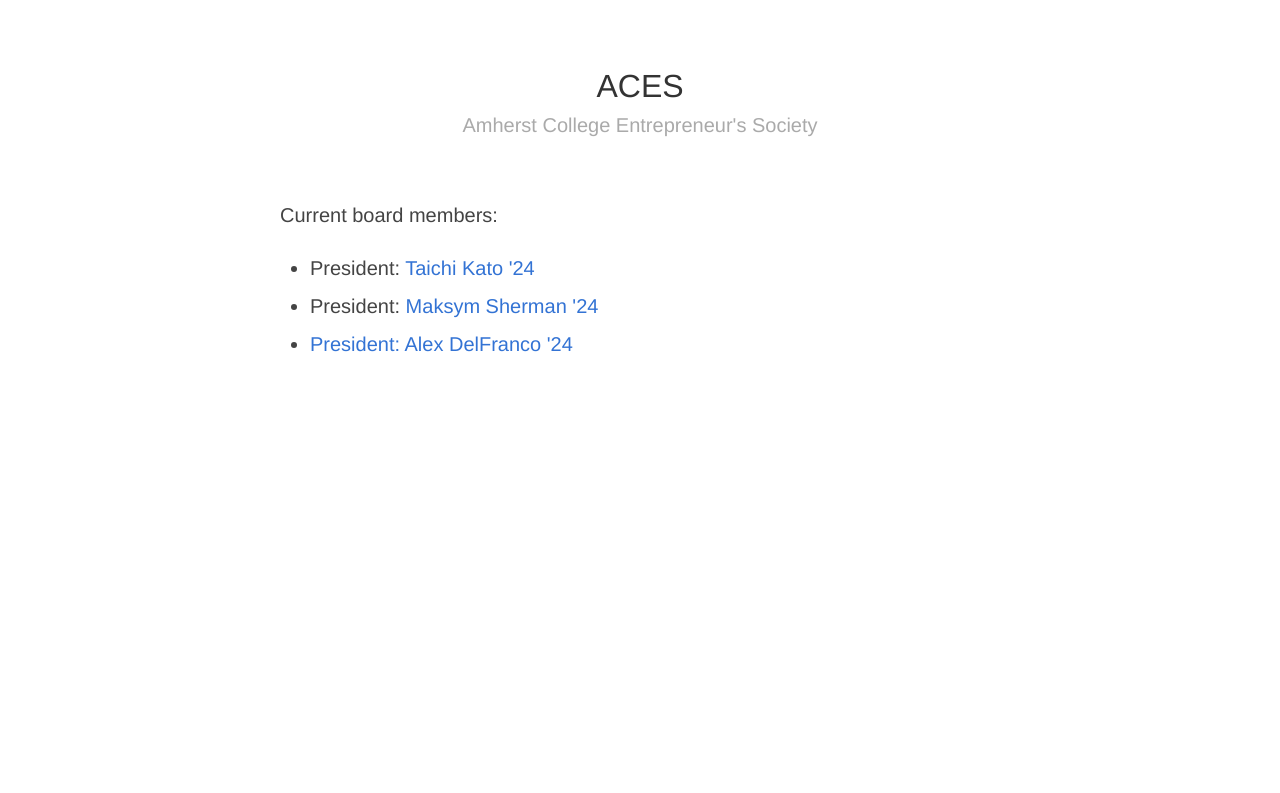
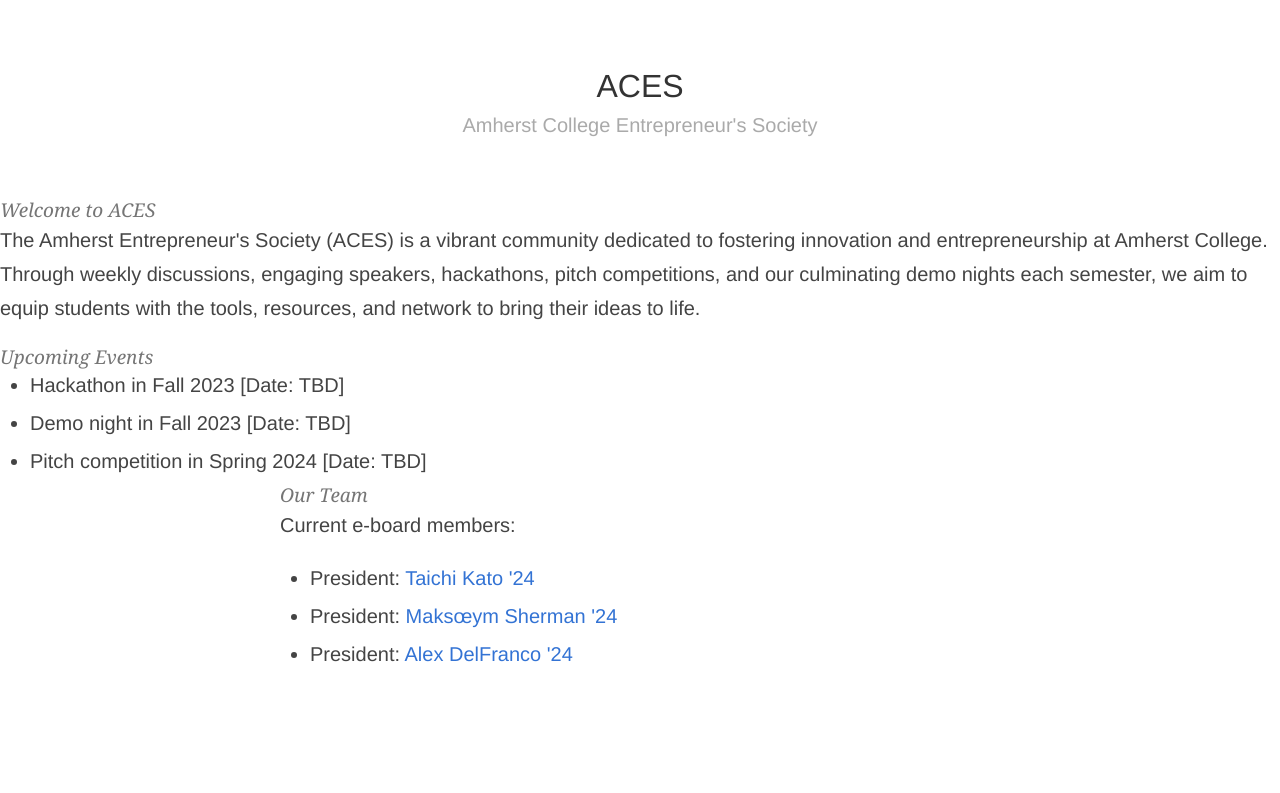
Before and after one commit to taixhi/aces, a plain HTML site: page index.html in a window 1280 px wide. Drawn offline with Linux system fonts and the light colour scheme.

Commit message:
Update index.html

```diff
--- a/index.html
+++ b/index.html
@@ -312,13 +312,27 @@
             </header>
         </section>
     </div>
+    <section id="home">
+        <h2>Welcome to ACES</h2>
+        <p>
+            The Amherst Entrepreneur's Society (ACES) is a vibrant community dedicated to fostering innovation and entrepreneurship at Amherst College. Through weekly discussions, engaging speakers, hackathons, pitch competitions, and our culminating demo nights each semester, we aim to equip students with the tools, resources, and network to bring their ideas to life.
+        </p>
+        <!-- You can expand on the events here -->
+        <h2>Upcoming Events</h2>
+                <ul>
+                    <li>Hackathon in Fall 2023 [Date: TBD]</li>
+                    <li>Demo night in Fall 2023 [Date: TBD]</li>
+                    <li>Pitch competition in Spring 2024 [Date: TBD]</li>
+                </ul>
+        <!-- Add team members and their roles here -->
     <section id="wrapper" class="home">
-        <p>Current board members:</p>
+        <h2>Our Team</h2>
+        <p>Current e-board members:</p>
         <ul>
             <li>President: <a href="https://taichikato.com/">Taichi Kato '24</a></li>
-            <li>President: <a href="https://www.maksymsherman.com/about/">Maksym Sherman '24</li>
+            <li>President: <a href="https://www.maksymsherman.com/about/">Maksœym Sherman '24</a></li>
             <li>President: <a href="https://www.delfran.co/about/">Alex DelFranco '24</a></li>
-        </ul></p>
+        </ul>
         <footer id="footer"></footer>
     </section>
 </body>
```
